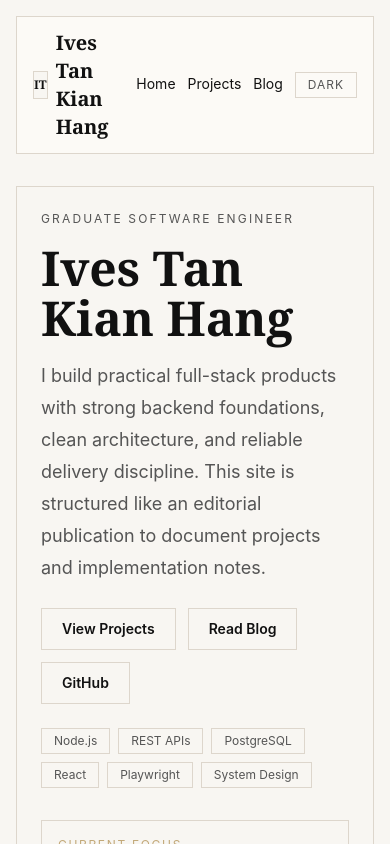
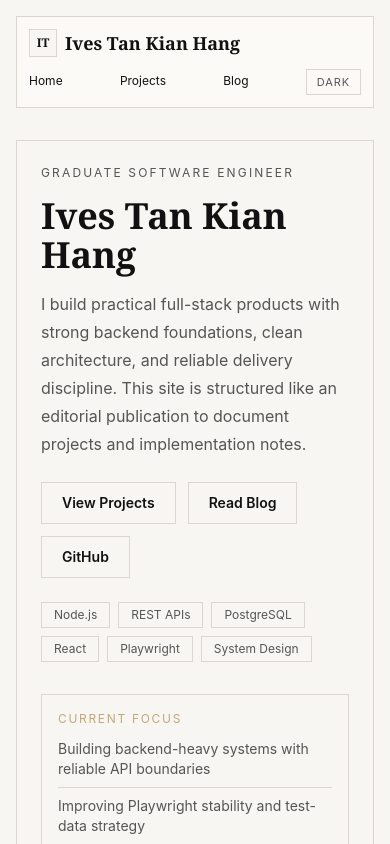
Before and after one commit to TWLY21/Blog-TWLY, a Next.js app: page / in a window 390 px wide. Shown: the top 844 px of the page. Built offline with nearby package versions, Linux system fonts and the light colour scheme.

Commit message:
Fix dark-mode navbar opacity and improve mobile tidy layout

```diff
--- a/app/globals.css
+++ b/app/globals.css
@@ -73,6 +73,15 @@ body {
 .surface-solid {
   background-color: rgb(var(--color-surface)) !important;
   background-image: none !important;
+  backdrop-filter: none !important;
+  opacity: 1 !important;
+}
+
+.dark .surface-solid {
+  background-color: rgb(var(--color-surface)) !important;
+  background-image: none !important;
+  backdrop-filter: none !important;
+  opacity: 1 !important;
 }
 
 a {
--- a/app/page.tsx
+++ b/app/page.tsx
@@ -21,8 +21,8 @@ export default function HomePage() {
         <p className="text-xs uppercase tracking-[0.18em] text-muted">Graduate Software Engineer</p>
         <div className="mt-4 grid gap-7 xl:grid-cols-[1.35fr_0.9fr]">
           <div>
-            <h1 className="font-display text-5xl font-semibold leading-[1.05] text-text md:text-6xl">Ives Tan Kian Hang</h1>
-            <p className="mt-4 max-w-4xl text-lg leading-8 text-muted">
+            <h1 className="font-display text-4xl font-semibold leading-[1.07] text-text sm:text-5xl md:text-6xl">Ives Tan Kian Hang</h1>
+            <p className="mt-4 max-w-4xl text-base leading-7 text-muted sm:text-lg sm:leading-8">
               I build practical full-stack products with strong backend foundations, clean architecture, and reliable
               delivery discipline. This site is structured like an editorial publication to document projects and
               implementation notes.
--- a/components/Navbar.tsx
+++ b/components/Navbar.tsx
@@ -9,16 +9,16 @@ const links = [
 
 export default function Navbar() {
   return (
-    <header className="sticky top-3 z-20">
-      <nav className="surface-solid mx-auto flex max-w-[1680px] items-center justify-between border border-border bg-surface px-4 py-3 md:px-6">
+    <header className="sticky top-3 z-30">
+      <nav className="surface-solid mx-auto flex max-w-[1680px] flex-col gap-3 border border-border px-3 py-3 sm:flex-row sm:items-center sm:justify-between sm:px-4 md:px-6">
         <Link href="/" className="flex items-center gap-2">
           <span className="font-display inline-flex h-7 w-7 items-center justify-center border border-border bg-bg text-xs font-bold text-text">
             IT
           </span>
-          <span className="font-display text-xl font-semibold text-text">Ives Tan Kian Hang</span>
+          <span className="font-display text-lg font-semibold leading-none text-text sm:text-xl">Ives Tan Kian Hang</span>
         </Link>
 
-        <div className="flex items-center gap-3 md:gap-5 text-sm text-muted">
+        <div className="flex w-full items-center justify-between gap-3 text-xs text-muted sm:w-auto sm:justify-end sm:gap-4 sm:text-sm md:gap-5">
           {links.map((link) => (
             <Link key={link.href} href={link.href} className="border-b border-transparent pb-0.5 transition hover:border-accent hover:text-text">
               {link.label}
--- a/components/ThemeToggle.tsx
+++ b/components/ThemeToggle.tsx
@@ -39,7 +39,7 @@ export default function ThemeToggle() {
     <button
       type="button"
       onClick={toggleTheme}
-      className="border border-border px-3 py-1 text-xs uppercase tracking-[0.08em] text-muted transition hover:border-accent hover:text-accent"
+      className="border border-border px-2.5 py-1 text-[11px] uppercase tracking-[0.08em] text-muted transition hover:border-accent hover:text-accent sm:px-3 sm:text-xs"
       aria-label="Toggle dark mode"
       title="Toggle dark mode"
     >
```
